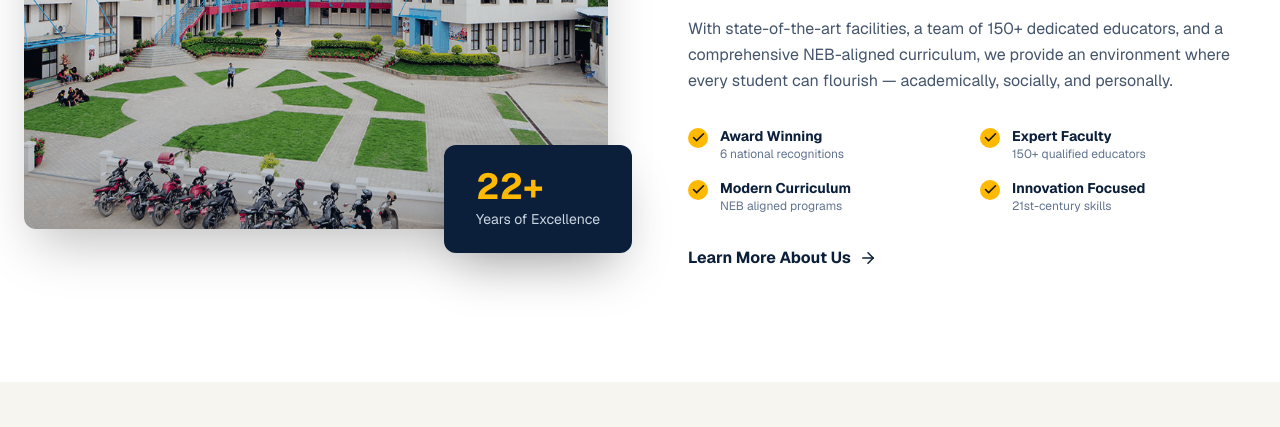
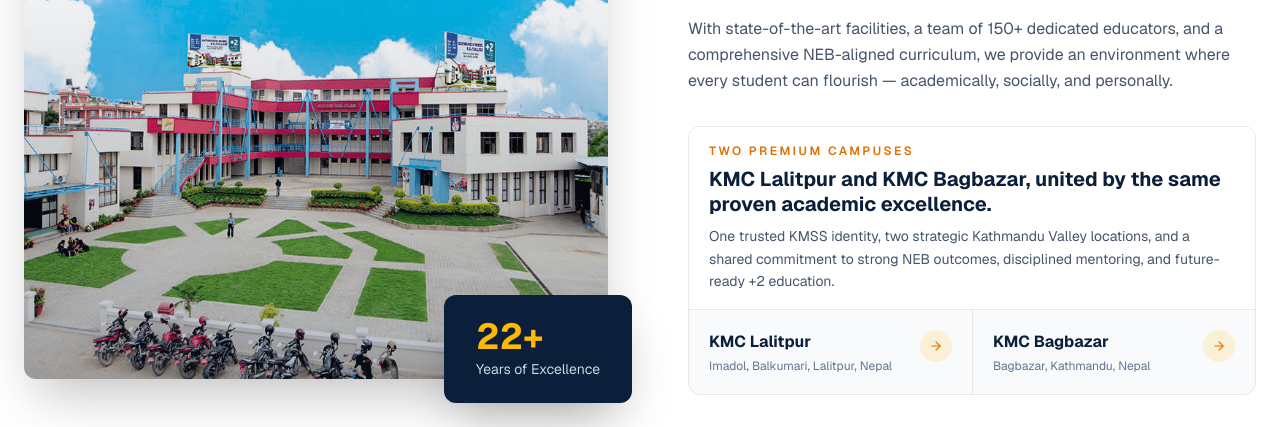
Before and after one commit to kasamthapa/kmc-lalitpur, a Next.js app: page / in a window 1280 px wide. Shown: the part 2280-2707 px from the top of the page. Built offline with nearby package versions, Linux system fonts and the light colour scheme; no server answers; the database is empty.

Commit message:
Highlight KMC campuses on homepage

```diff
--- a/app/page.tsx
+++ b/app/page.tsx
@@ -403,6 +403,48 @@ export default async function Home() {
                 provide an environment where every student can flourish —
                 academically, socially, and personally.
               </p>
+
+              <div className="mb-8 border border-[#e8e8e8] rounded-xl overflow-hidden bg-[#f8fafc]">
+                <div className="px-5 py-4 border-b border-[#e8e8e8] bg-white">
+                  <p className="text-amber-600 text-xs font-semibold tracking-[0.2em] uppercase mb-2">
+                    Two Premium Campuses
+                  </p>
+                  <h3 className="text-xl font-bold text-[#0B1F3A] leading-tight">
+                    KMC Lalitpur and KMC Bagbazar, united by the same proven
+                    academic excellence.
+                  </h3>
+                  <p className="text-sm text-slate-600 leading-relaxed mt-2">
+                    One trusted KMSS identity, two strategic Kathmandu Valley
+                    locations, and a shared commitment to strong NEB outcomes,
+                    disciplined mentoring, and future-ready +2 education.
+                  </p>
+                </div>
+                <div className="grid grid-cols-1 sm:grid-cols-2">
+                  {SITE_CONFIG.campuses.map((campus) => (
+                    <a
+                      key={campus.name}
+                      href={campus.website}
+                      target="_blank"
+                      rel="noopener noreferrer"
+                      className="group p-5 border-t sm:border-t-0 sm:border-l first:border-l-0 border-[#e8e8e8] hover:bg-white transition-colors"
+                    >
+                      <div className="flex items-start justify-between gap-4">
+                        <div>
+                          <p className="font-bold text-[#0B1F3A] group-hover:text-amber-600 transition-colors">
+                            {campus.name}
+                          </p>
+                          <p className="text-xs text-slate-500 mt-1">
+                            {campus.location}
+                          </p>
+                        </div>
+                        <span className="w-8 h-8 rounded-full bg-amber-400/15 text-amber-600 flex items-center justify-center shrink-0 group-hover:bg-amber-400 group-hover:text-[#0B1F3A] transition-colors">
+                          <IconArrow size={14} />
+                        </span>
+                      </div>
+                    </a>
+                  ))}
+                </div>
+              </div>
 
               {/* Mini feature grid */}
               <div className="grid grid-cols-2 gap-4 mb-8">
```
